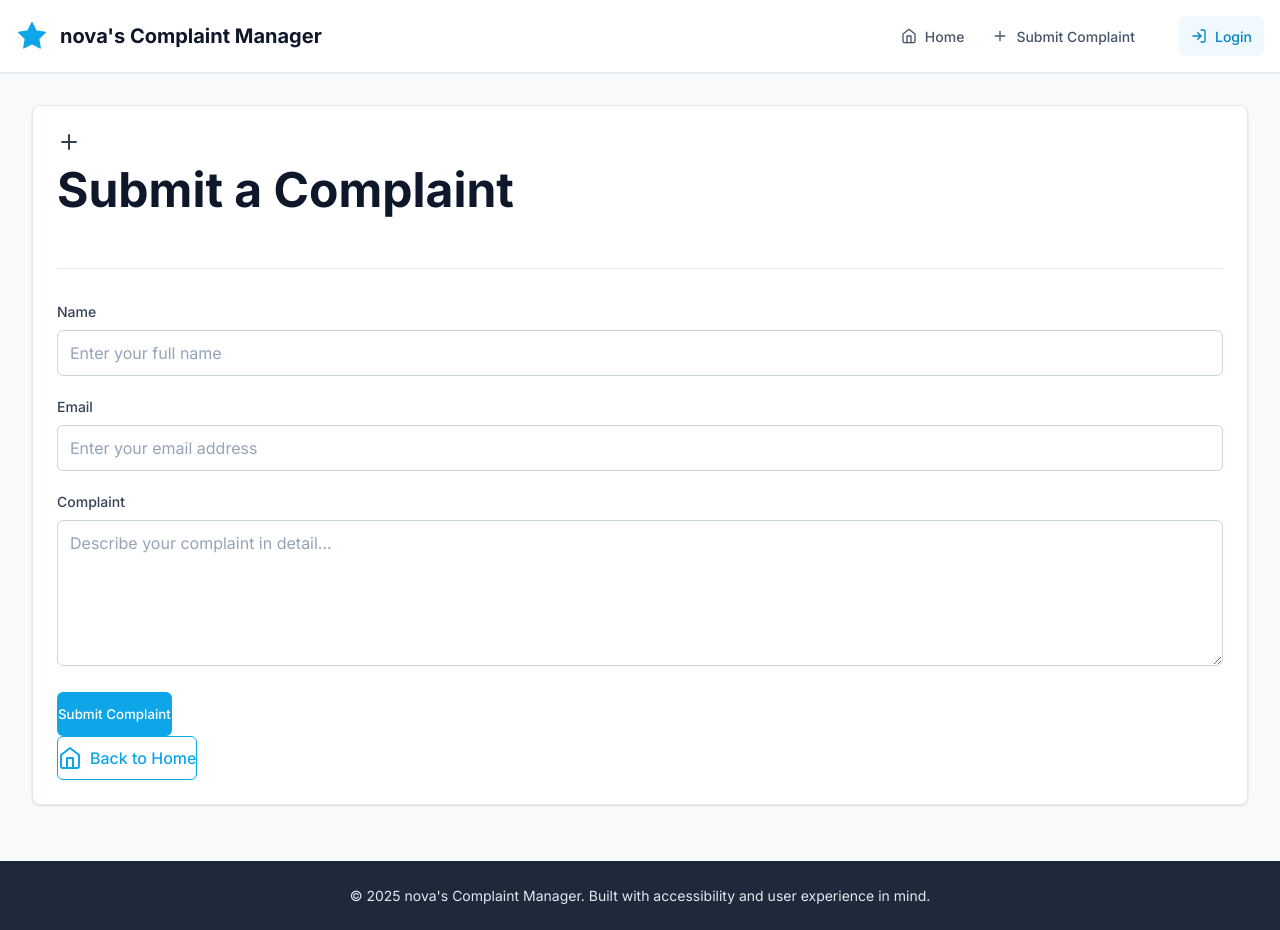
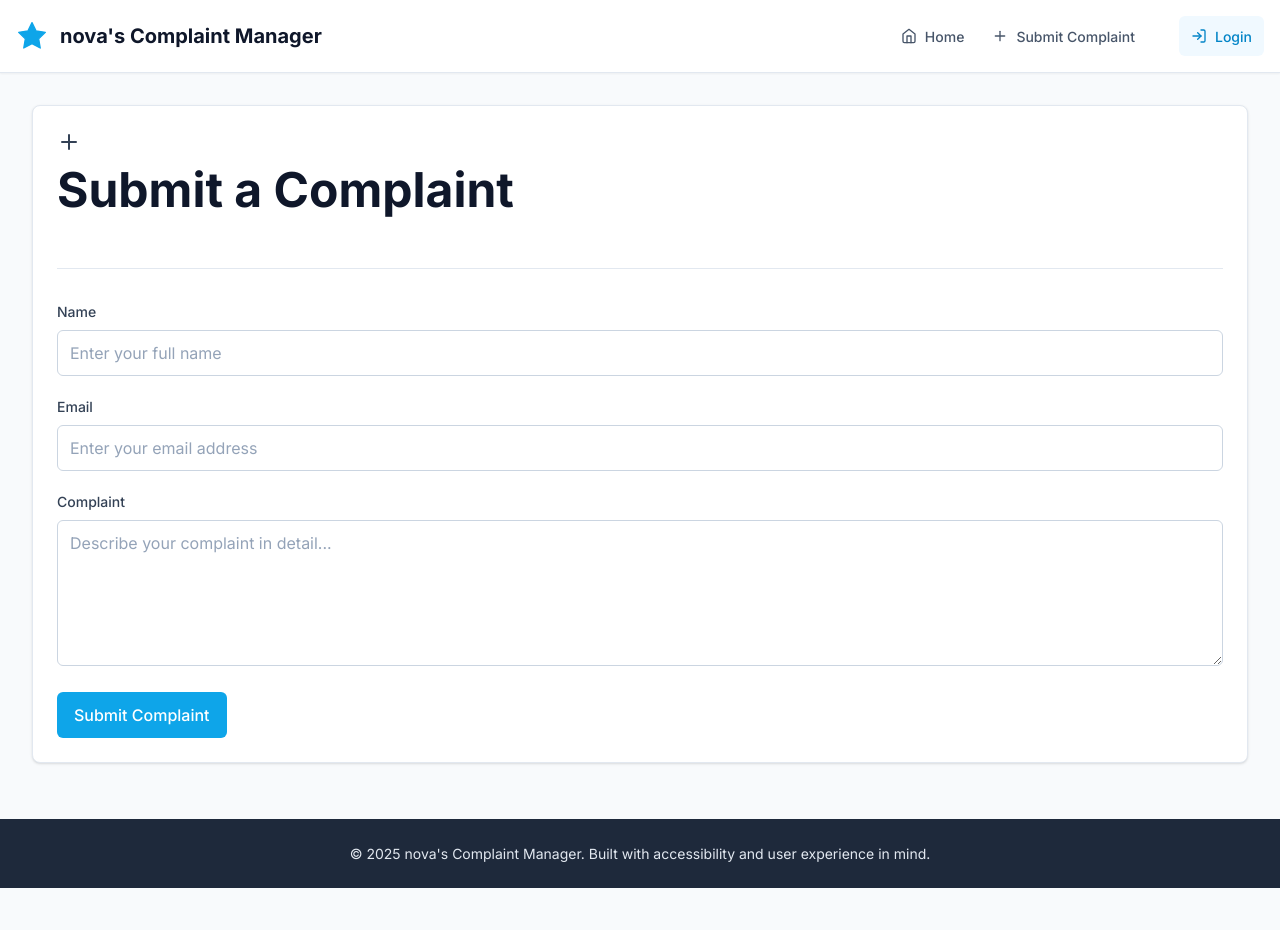
Before and after one commit to novaticstar/Complaint-Management-Agent, a React (Vite) app in the folder frontend/: page /submit in a window 1280 px wide. After the commit the page ends 888 px from the top, so only its background shows below. Built offline with nearby package versions, Linux system fonts and the light colour scheme.

Commit message:
fix: update button styles in Login and ComplaintForm components for consistency

```diff
--- a/frontend/src/components/AdminDashboard.tsx
+++ b/frontend/src/components/AdminDashboard.tsx
@@ -145,7 +145,7 @@ const AdminDashboard = () => {
                         </td>
                         <td>{new Date(complaint.created_at).toLocaleDateString()}</td>
                         <td>
-                          <div className="flex gap-2">
+                          <div className="flex gap-2"> {/* This provides spacing between buttons */}
                             {complaint.status === 'Pending' && (
                               <button
                                 onClick={() => handleResolve(complaint.id)}
--- a/frontend/src/components/ComplaintForm.tsx
+++ b/frontend/src/components/ComplaintForm.tsx
@@ -115,18 +115,12 @@ const ComplaintForm = () => {
                     <button
                       type="submit"
                       disabled={isSubmitting}
-                      className="btn btn-primary btn-block"
+                      className="btn btn-primary btn-md"
                     >
                       {isSubmitting ? 'Submitting...' : 'Submit Complaint'}
                     </button>
                   </div>
                 </form>
-              </div>
-
-              <div className="card-footer">                <Link to="/" className="btn btn-outline btn-block">
-                  <HomeIcon className="icon icon-16" />
-                  Back to Home
-                </Link>
               </div>
             </div>
           </div>
--- a/frontend/src/components/Login.tsx
+++ b/frontend/src/components/Login.tsx
@@ -93,18 +93,12 @@ const Login = () => {
                     <button
                       type="submit"
                       disabled={loading}
-                      className="btn btn-primary btn-block"
+                      className="btn btn-primary btn-md"
                     >
                       {loading ? 'Logging in...' : 'Login'}
                     </button>
                   </div>
                 </form>
-              </div>
-
-              <div className="card-footer">                <Link to="/" className="btn btn-outline btn-block">
-                  <HomeIcon className="icon icon-16" />
-                  Back to Home
-                </Link>
               </div>
             </div>
           </div>
```
